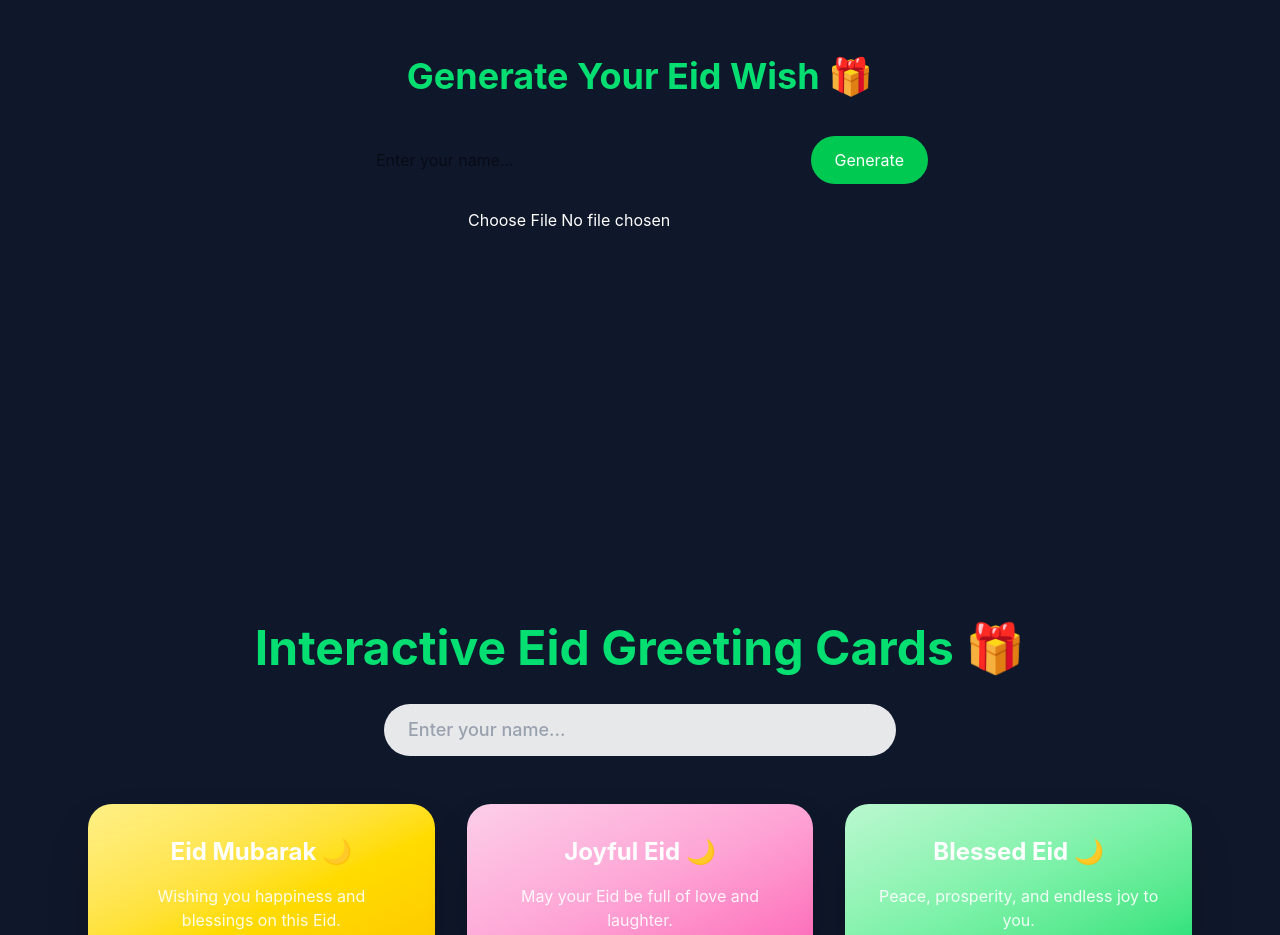
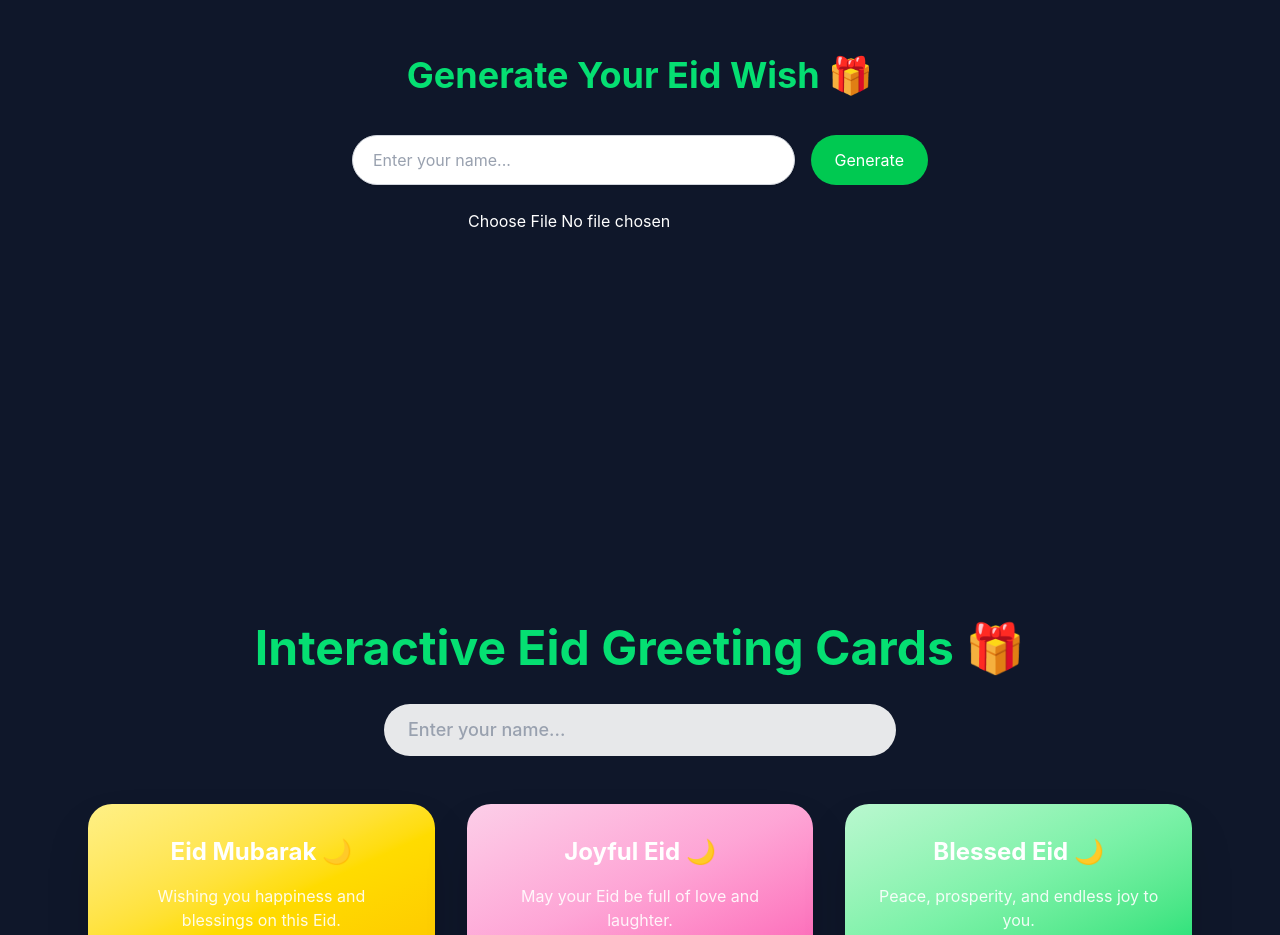
Before and after one commit to mizanurrahman017/Eid-Verse, a React (Vite) app: page / in a window 1280 px wide. Shown: the part 1420-2355 px from the top of the page. Built offline with nearby package versions, Linux system fonts and the light colour scheme.

Commit message:
search box

```diff
--- a/src/Components/Header/WishGenerator/WishGenerator.jsx
+++ b/src/Components/Header/WishGenerator/WishGenerator.jsx
@@ -74,12 +74,26 @@
       {/* Input */}
       <div className="flex gap-4 mb-6 w-full max-w-xl">
         <input
-          type="text"
-          placeholder="Enter your name..."
-          value={name}
-          onChange={(e) => setName(e.target.value)}
-          className="w-full px-6 py-3 rounded-full text-black"
-        />
+  type="text"
+  placeholder="Enter your name..."
+  value={name}
+  onChange={(e) => setName(e.target.value)}
+  className="
+    w-full
+    px-5 py-3
+    rounded-full
+    bg-white
+    text-gray-800
+    placeholder-gray-400
+    border border-gray-300
+    shadow-sm
+    focus:outline-none
+    focus:ring-2
+    focus:ring-blue-500
+    focus:border-blue-500
+    transition-all duration-300
+  "
+/>
         <button onClick={generateWish} className="bg-green-500 px-6 py-3 rounded-full">
           Generate
         </button>
```
